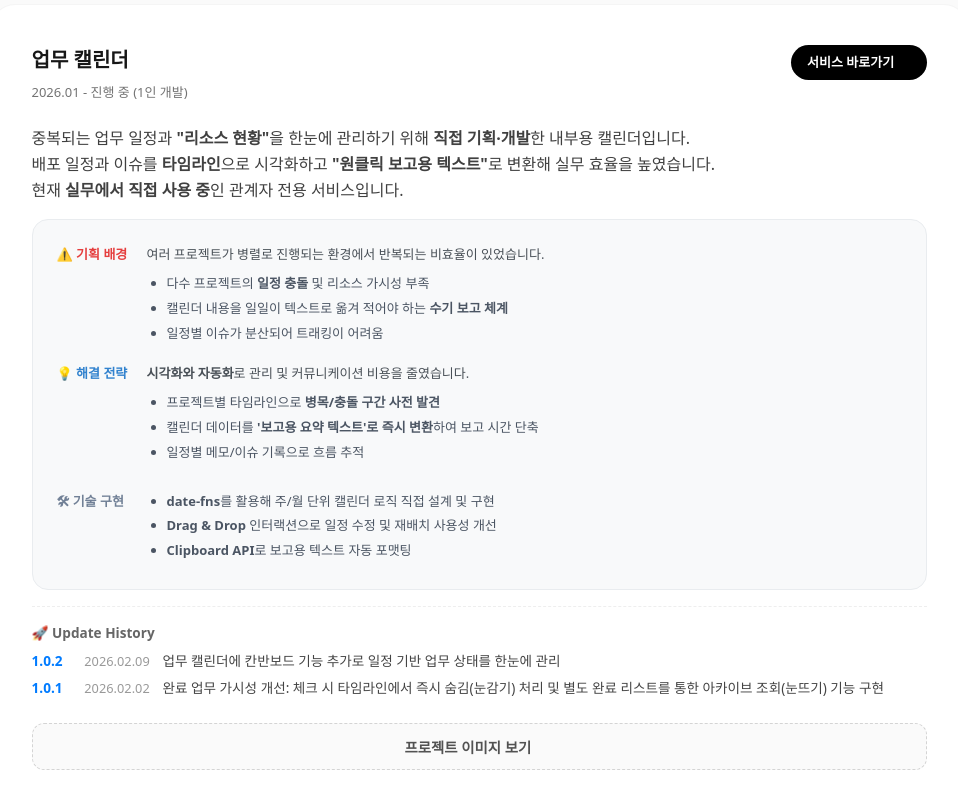
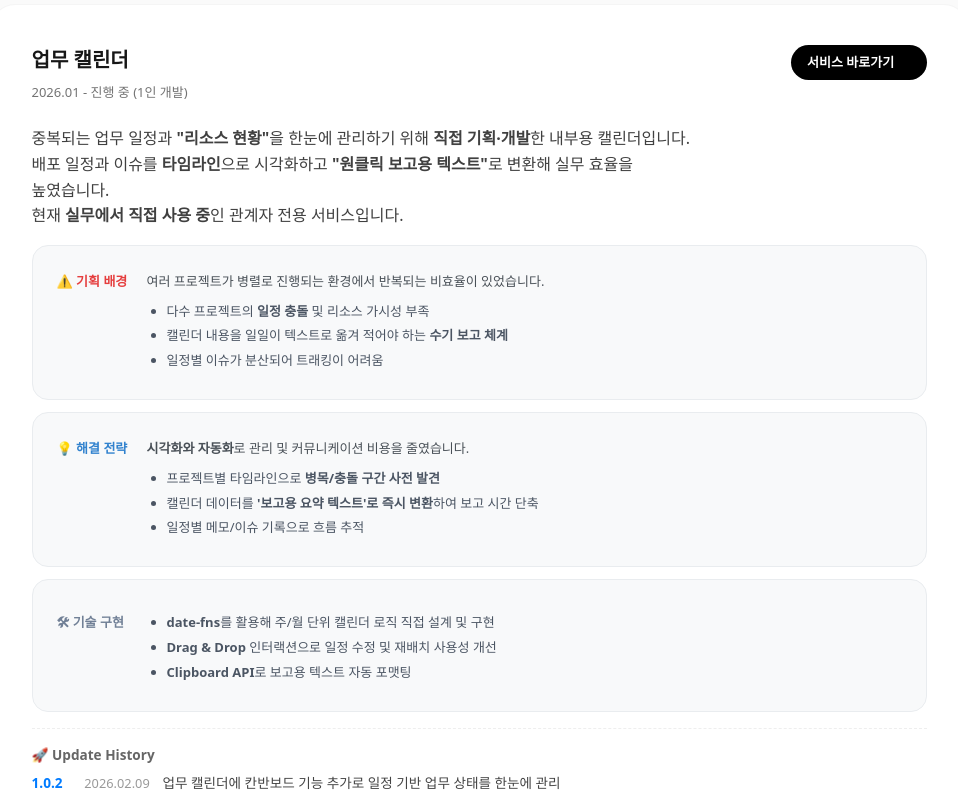
Before and after one commit to hwangmari/hwang-chong-mu, a Next.js app: page /portfolio in a window 1280 px wide. Shown: the part 2640-3440 px from the top of the page, without its empty margins (161-1119 px from the left). Built offline with nearby package versions, Linux system fonts and the light colour scheme; some icons are missing.

Commit message:
no message

```diff
--- a/app/portfolio/project/ProjectCard.tsx
+++ b/app/portfolio/project/ProjectCard.tsx
@@ -72,15 +72,16 @@ export default function ProjectCard({
         </Typography>
       </StDescriptionBody>
 
-      {/* ✨ 상세 내용 (다시 리스트 형태로 복귀 + 가독성 개선) */}
-      <StDetailsBox>
+      <StDetailGrid>
         {detailItems.map((item) => (
-          <StDetailRow key={item.type}>
-            <StDetailLabel $type={item.type}>{item.label}</StDetailLabel>
-            <div className="content">{item.content}</div>
-          </StDetailRow>
+          <StDetailsBox key={item.type}>
+            <StDetailRow>
+              <StDetailLabel $type={item.type}>{item.label}</StDetailLabel>
+              <div className="content">{item.content}</div>
+            </StDetailRow>
+          </StDetailsBox>
         ))}
-      </StDetailsBox>
+      </StDetailGrid>
 
       {/* 로직 흐름도 */}
       {logicSteps && <LogicFlowChart />}
@@ -157,6 +158,14 @@ const StServiceLink = styled(Link)`
 
 const StDescriptionBody = styled.div`
   margin-bottom: 1rem;
+  max-width: 72ch;
+  line-height: 1.75;
+`;
+
+const StDetailGrid = styled.div`
+  display: grid;
+  grid-template-columns: 1fr;
+  gap: 0.75rem;
 `;
 
 const StDetailsBox = styled.div`
@@ -179,6 +188,8 @@ const StDetailRow = styled.div`
   .content {
     flex: 1;
     color: #495057;
+    max-width: 72ch;
+    line-height: 1.75;
   }
 
   @media (max-width: 768px) {
```
